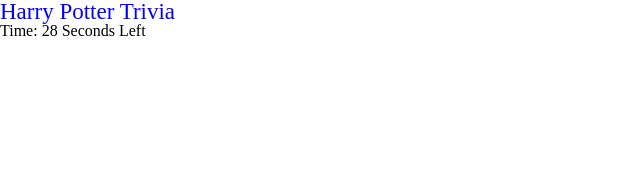
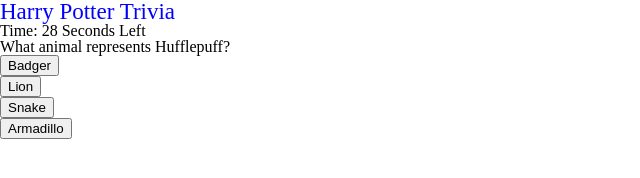
Before and after one commit to OtherSuccesses/trivia-game, a plain HTML site: page index.html in a window 1280 px wide. Both pictures are taken after a click on the button "Start the Quiz". Shown: the whole page, without its empty margins (0-640 px from the left). Drawn offline with nearby package versions, Linux system fonts and the light colour scheme.

Commit message:
questions now showing up

```diff
--- a/assets/css/style.css
+++ b/assets/css/style.css
@@ -6,3 +6,7 @@
 	color: blue;
 	font-size: 23px;
 }
+
+.answers{
+	display:block;
+}
--- a/assets/javascript/js.js
+++ b/assets/javascript/js.js
@@ -69,7 +69,7 @@ var game = {
 		{
 			"question": "What is Hedwig?",
 			"chosen": false,
-			"correct": "An Owl",
+			"correct": "An owl",
 			"wrong": ["A rat", "A cat", "A vampire"],
 			"image": "assets/images/Hedwig.jpg",
 
@@ -180,12 +180,12 @@ var game = {
 
 //game start function
 	gameStart: function(){
-		$("#trivia").prepend("<h2>Time: <span id='timer'>30</span> Seconds Left</h2");
+		$("#trivia").prepend("<h2 id = 'presented-by-timex'>Time: <span id='timer'>30</span> Seconds Left</h2");
 		$("#start").addClass("hidden");
 		$("#question").removeClass("hidden");
 		$("#progress").removeClass("hidden");
 		game.setQuestions();
-		game.loadQuestion();
+		game.loadQuestion(game.questions[0]);
 	},
 
 //makes sure not to repeat questions
@@ -229,9 +229,28 @@ var game = {
 		console.log(game.questions);
 	},
 
-	loadQuestion: function(){
+	loadQuestion: function(question){
 		interval = setInterval(game.timeCount, 1000);
-		$("#question").html("<h2>" + game.currentQuestion[0].question + "<h2>");
+		game.currentQuestion=question;
+		var buttonArr = ["a", "a", "a", "a"];
+		$("#question").html("<h2>" + game.currentQuestion.question + "<h2>");
+		var tempPos = Math.floor(Math.random()*4);
+		buttonArr[tempPos] = game.currentQuestion.correct;
+		question.wrong.splice(tempPos, 0, game.currentQuestion.correct);
+		buttonArr = game.populateWrongAnswers(buttonArr, question);
+		for (var i = 0; i < buttonArr.length; i++){
+			$("#question").append("<button class='answers' data-name='"
+				+ buttonArr[i] +"'>" + buttonArr[i] + "</button>");
+		}
+	},
+
+	populateWrongAnswers:function(buttonArr, question){
+		for(var i = 0; i< buttonArr.length; i++){
+			if (buttonArr[i] == "a"){
+				buttonArr[i] = question.wrong[i];
+			}
+		}
+		return buttonArr;
 	},
 
 //timer initialize function
@@ -244,13 +263,31 @@ var game = {
 		}
 	},
 
-	results:function(){
+	correct:function(){
+
+	},
+
+	incorrect:function(){
+
+	},
+
+	results:function(event){
+		$("#question").empty();
+		$("#results").removeClass("hidden");
+		$("#presented-by-timex").addClass("hidden");
 		if (game.timer <=0){
-			interval = clearInterval();
 			game.timeUp();
 		}
 		else{
-
+			clearInterval(interval);
+			$("#results").append("<img src='" + game.currentQuestion.image
+				+ "' style='height:300px;'>");
+			if ($(event.target).attr("data-name") == game.currentQuestion.correct){
+				game.correct();
+			}
+			else{
+				game.incorrect();
+			}
 		}
 	},
 
@@ -264,3 +301,7 @@ var game = {
 $(document).on("click", "#start-btn", function(){
 	game.gameStart();
 });
+
+$(document).on("click", ".answers", function(){
+	game.results(event);
+});
```
